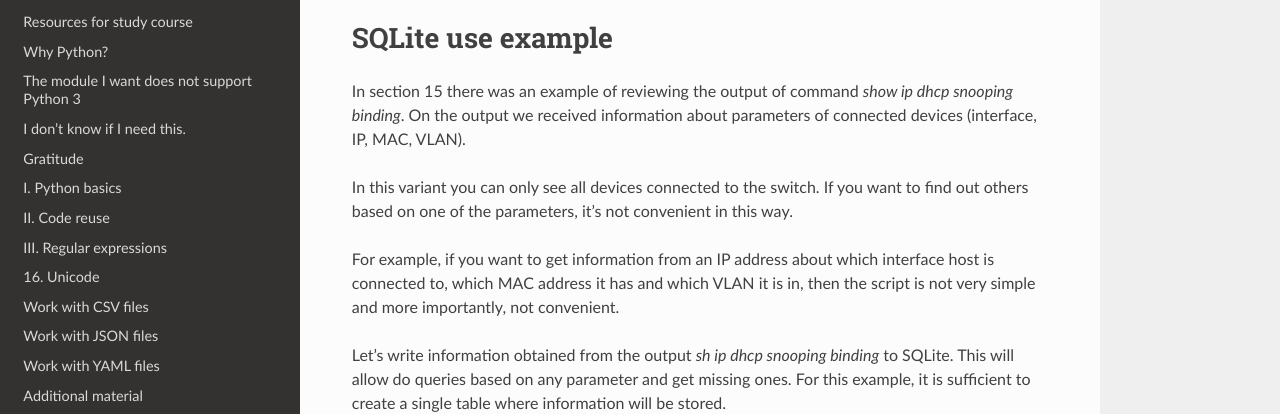
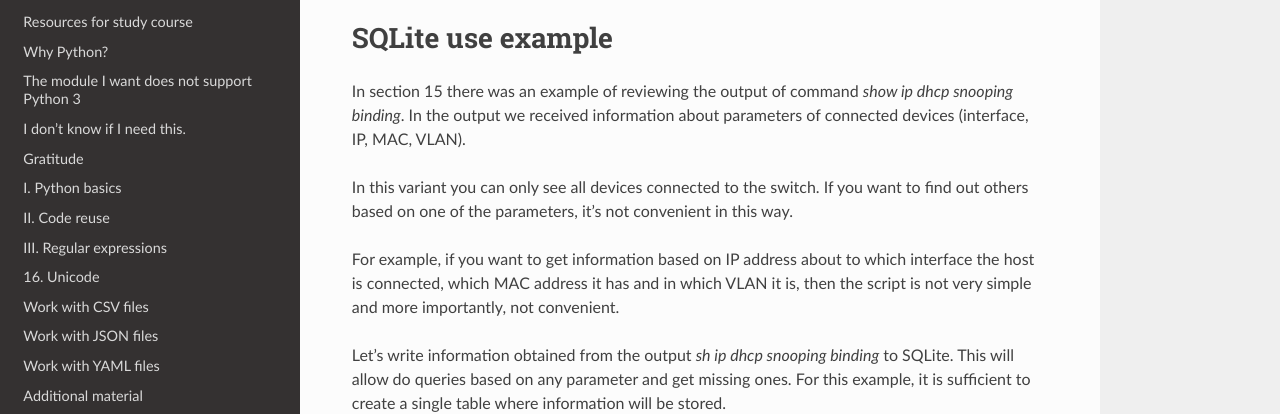
Before and after one commit to Aidar5/nattoeng, a Sphinx documentation site: the page built from docs/source/book/18_db/example_sqlite.rst, in a window 1280 px wide and 1400 px high, cut to the strip 0-1003 px from the top of the window. Shown: the part 127-541 px from the top of the strip. Built offline with Sphinx 7.4.7 and the Read the Docs theme 2.0.0, drawn with Linux system fonts in a browser that asks for light colours; pages that are not in the unit, such as notebooks, are missing from menus; some of the changed text lies outside the part shown.

Commit message:
Update example_sqlite.rst

```diff
--- a/docs/source/book/18_db/example_sqlite.rst
+++ b/docs/source/book/18_db/example_sqlite.rst
@@ -1,11 +1,11 @@
 SQLite use example
 ---------------------------
 
-In section 15 there was an example of reviewing the output of command *show ip dhcp snooping binding*. On the output we received information about parameters of connected devices (interface, IP, MAC, VLAN).
+In section 15 there was an example of reviewing the output of command *show ip dhcp snooping binding*. In the output we received information about parameters of connected devices (interface, IP, MAC, VLAN).
 
 In this variant you can only see all devices connected to the switch. If you want to find out others based on one of the parameters, it’s not  convenient in this way.
 
-For example, if you want to get information from an IP address about which interface host is connected to, which MAC address it has and which VLAN it is in, then the script is not very simple and more importantly, not convenient.
+For example, if you want to get information based on IP address about to which interface the host is connected, which MAC address it has and in which VLAN it is, then the script is not very simple and more importantly, not convenient.
 
 Let’s write information obtained from the output *sh ip dhcp snooping binding* to SQLite. This will allow do queries based on any parameter and get missing ones. For this example, it is sufficient to create a single table where information will be stored.
 
@@ -40,7 +40,7 @@ Comments to file:
   * file dhcp_snooping.db is created if it does not exist
   * Connection object is created
 
-* •	table is created in database (if it does not exist) based on commands specified in dhcp_snooping_schema.sql file:
+* table is created in database (if it does not exist) based on commands specified in dhcp_snooping_schema.sql file:
 
   * dhcp_snooping_schema.sql file opens
   * ``schema = f.read()`` - whole file is read in one string
@@ -54,9 +54,9 @@ Execution of script:
     Creating schema...
     Done
 
-The result shold be a database file and a dhcp table.
+The result should be a database file and a dhcp table.
 
-You can check that a table has been created with sqlite3 utility which allows you to execute queries directly in command line.
+You can check that the table has been created with sqlite3 utility which allows you to execute queries directly in command line.
 
 The list of tables created is shown as follows:
 
@@ -99,10 +99,10 @@ Comments to the script:
   * this is necessary to enable them to be immediately written to  database
 
 * Scroll the elements in the received list of tuples
-* •	This script uses another version of database entry
+* This script uses another version of database entry
 
   * *query* string describes the query. But instead of values, question marks are given. This query type allows dynamicly substite field values.
-  * o	then execute() method is passed the query string and the *row* tuple where the values are
+  * then execute() method is passed the query string and the *row* tuple where the values are
 
 Execute the script:
 
@@ -216,10 +216,11 @@ Comments to the script:
 
 * Select rows from database where the key is equal to specified value
 
-  * in SQL values can be set by a question mark but you cannot give a column name. Therefore, the column name is substituted by the row formatting and the value by SQL tool.
+  * in SQL the values can be set by a question mark but you cannot give a column name. Therefore, the column name is substituted by the row formatting and the value by SQL tool.
   * Pay attention to ``(value,)`` - the tuple with one element is passed
 
 * The resulting information is displayed to standard output stream:
+
   * iterate over the results obtained and display only those fields that are in the *keys* list
 
 Let’s check the script.
```
Also changed, not shown: other parts of docs/source/book/18_db/example_sqlite.rst (+2 -2 lines).
